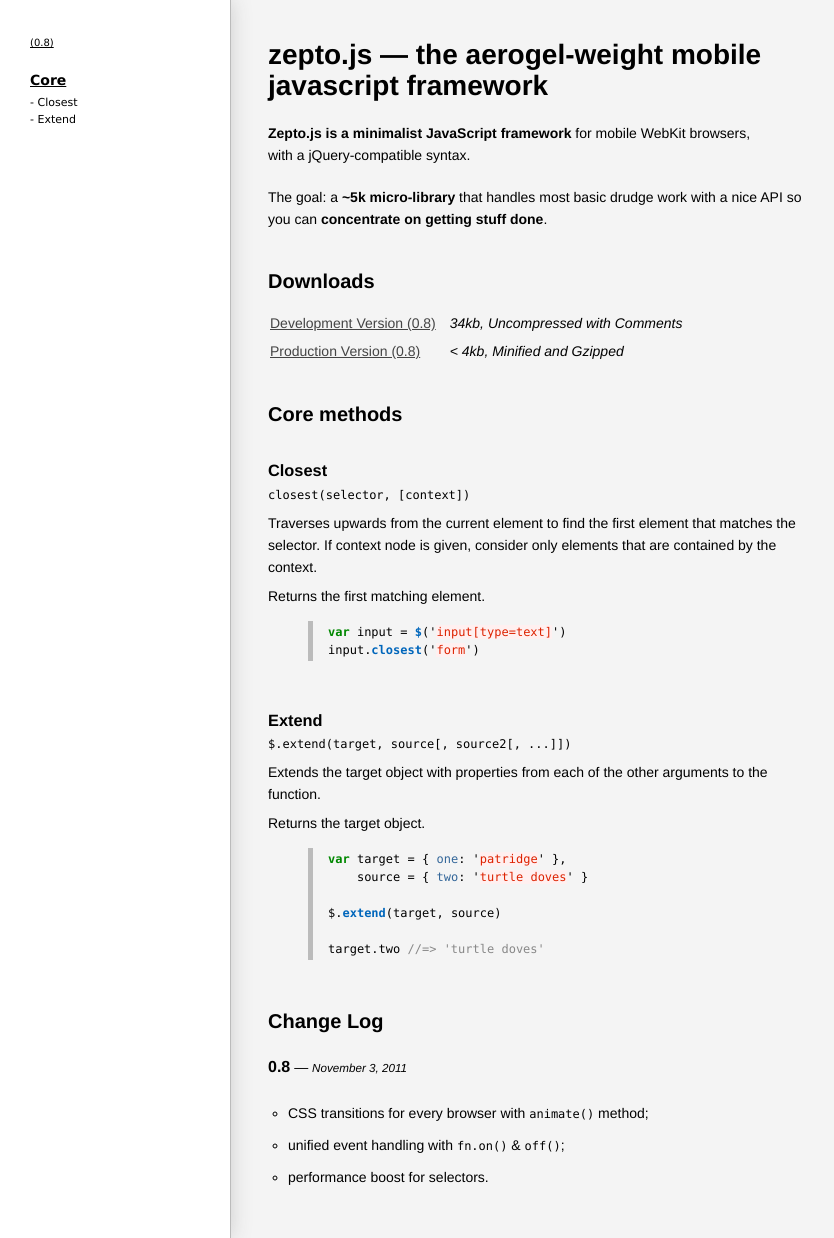
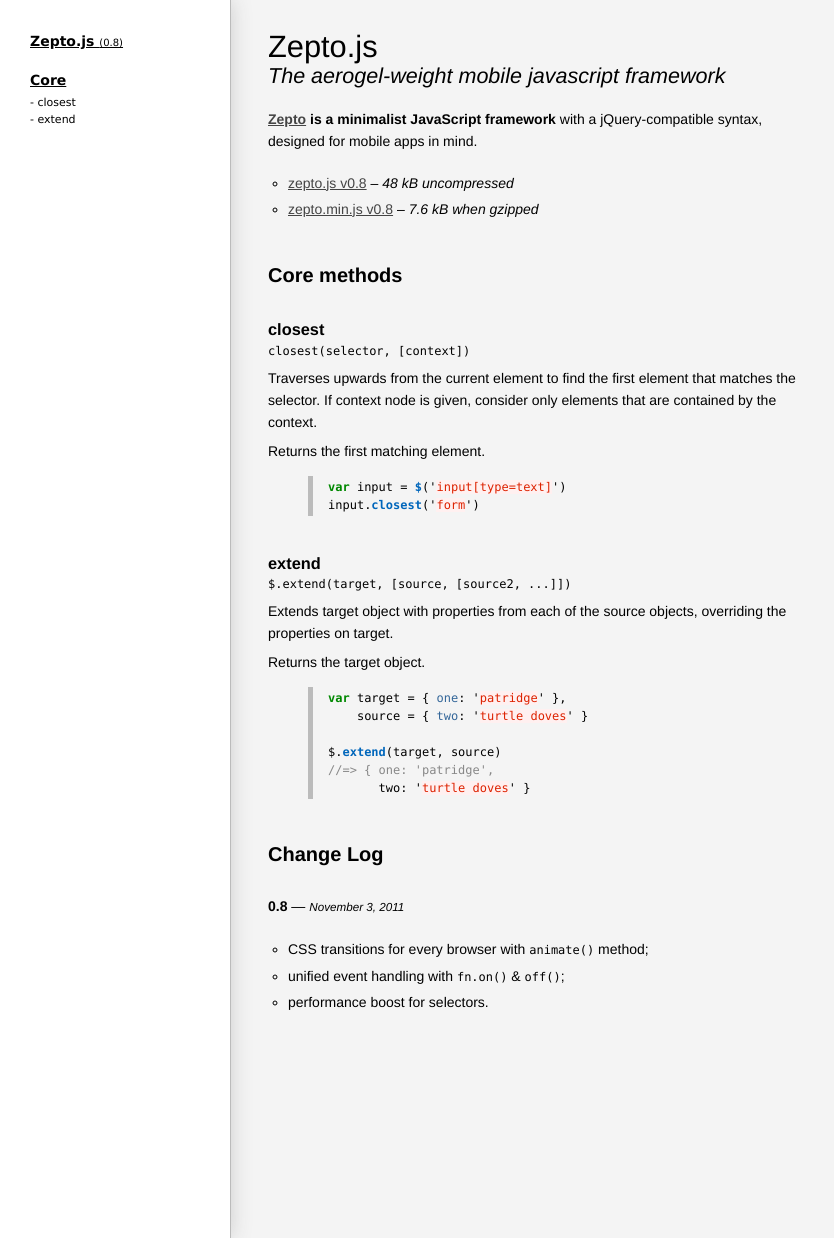
Before and after one commit to madrobby/zepto, a Jekyll site: the page built from index.html, in a window 1280 px wide and 1238 px high. Shown: the whole window, without its empty margins (0-834 px from the left). Built offline with Jekyll 4.4.1, drawn with Linux system fonts in a browser that asks for light colours; nearby versions of some CDN libraries; library files that are not in the unit come from our copies; Markdown is read by kramdown in place of the engine named in the settings.

Commit message:
prototyping: style tweaks

```diff
--- a/_includes/style.css
+++ b/_includes/style.css
@@ -1,15 +1,15 @@
-/* yanked from underscore.js */
+/* yanked from <http://underscorejs.org> */
 body {
   font-size: 14px;
   line-height: 22px;
   background: #f4f4f4;
   color: #000;
-  font-family: Helvetica Neue, Helvetica, Arial;
+  font-family: Helvetica Neue, Helvetica, Arial, sans-serif;
 }
 .interface {
   font-family: "Lucida Grande", "Lucida Sans Unicode", Helvetica, Arial, sans-serif !important;
 }
-div#sidebar {
+#sidebar {
   background: #fff;
   position: fixed;
   top: 0; left: 0; bottom: 0;
@@ -40,12 +40,12 @@ ul.toc_section {
   margin: 5px 0 0 0;
   padding-left: 0px;
   list-style-type: none;
-  font-family: Lucida Grande;
 }
 .toc_section li {
   cursor: pointer;
   margin: 0 0 3px 0;
 }
+.toc_section li:before { content: "- "; }
 .toc_section li a {
   text-decoration: none;
   color: black;
@@ -53,18 +53,17 @@ ul.toc_section {
 .toc_section li a:hover {
   text-decoration: underline;
 }
-div.container {
-  width: 550px;
-  margin: 40px 0 50px 260px;
+.container {
+  max-width: 550px;
+  margin: 30px 0 50px 260px;
 }
-div.warning {
+.warning {
   margin-top: 15px;
   font: bold 11px Arial;
   color: #770000;
 }
 p {
   margin: 20px 0;
-  width: 550px;
 }
 a, a:visited {
   color: #444;
@@ -73,57 +72,49 @@ a:active, a:hover {
   color: #000;
 }
 h1, h2, h3, h4, h5, h6 {
-  padding-top: 20px;
+  margin: 0;
+  padding-top: 1.5em;
   line-height: 1.1;
 }
 h1:first-child {
   margin-top: 0;
   padding-top: 0;
+  font-size: 2.2em;
+  font-weight: 200;
 }
-h2 {
-  font-size: 20px;
+h1:first-child span { display: none }
+h1:first-child small {
+  display: block;
+  font-size: .7em;
+  font-style: italic;
+  font-weight: 100;
 }
-b.header {
-  font-size: 16px;
-  line-height: 30px;
-}
-span.alias {
-  font-size: 14px;
-  font-style: italic;
-  margin-left: 20px;
-}
-table, tr, td {
-  margin: 0; padding: 0;
-}
-td {
-  padding: 2px 12px 2px 0;
-}
+h2 { font-size: 20px; padding-bottom: .5em }
 ul {
   list-style-type: circle;
   padding: 0 0 0 20px;
 }
-li {
-  width: 500px;
-  margin-bottom: 10px;
+li + li {
+  margin-top: .3em;
 }
 code, pre, tt {
   font: normal 12px/18px Monaco, Consolas, "Lucida Console", monospace;
 }
+pre { margin: 0 }
 tt {
   padding: 0px 3px;
   background: #fff;
   border: 1px solid #ddd;
   zoom: 1;
 }
-pre {
+
+article.method h3 { margin-bottom: .2em; }
+article.method p { margin: .5em 0 }
+article.method .highlight pre {
   font-size: 12px;
   padding: 2px 0 2px 15px;
   border-left: 5px solid #bbb;
-  margin: 0px 0 30px;
 }
-
-article.method h3 { margin-bottom: .2em }
-article.method p { margin: .5em 0 }
 
 /* syntax */
 .hll { background-color: #ffffcc }
--- a/_layouts/default.html
+++ b/_layouts/default.html
@@ -3,11 +3,14 @@
 <head>
   <meta charset="utf-8">
   <meta http-equiv="X-UA-Compatible" content="chrome=1">
-  <meta name="viewport" content="width=device-width; initial-scale=1.0"/>
+  <meta name="viewport" content="width=device-width, initial-scale=1.0"/>
   <!--[if lt IE 9]>
     <script src="http://html5shim.googlecode.com/svn/trunk/html5.js"></script>
   <![endif]-->
-  <title>{{ page.title | escape }}</title>
+  <title>{{ page.title | replace:'&nbsp;',' ' | escape }}</title>
+  {% if page.description %}
+  <meta name="description" content="{{ page.description | escape }}">
+  {% endif %}
   <style>{% include style.css %}</style>
 </head>
 <body>
--- a/index.html
+++ b/index.html
@@ -1,12 +1,14 @@
 ---
 title: Zepto.js
 layout: default
+description: >
+  The aerogel-weight mobile javascript framework
 ---
 
-<div id="sidebar" class="interface">
+<aside id="sidebar" class="interface">
 
   <a class="toc_title" href="#">
-    {{ title }} <span class="version">(0.8)</span>
+    {{ page.title }} <span class="version">(0.8)</span>
   </a>
 
   <a class="toc_title" href="#core">
@@ -14,49 +16,48 @@ layout: default
   </a>
   <ul class="toc_section">
     {% for post in site.categories.core reversed %}
-    <li>- <a href="#{{ post.slug }}">{{ post.title }}</a></li>
+    <li><a href="#{{ post.title }}">{{ post.title }}</a></li>
     {% endfor %}
   </ul>
 
-</div>
+</aside>
 
 <div class="container">
 
+  <header>
   <h1>
-    zepto.js — the aerogel-weight mobile javascript framework
+    {{ page.title }}
+    <span>–</span>
+    <small>{{ page.description }}</small>
   </h1>
 
   <p>
-    <b>Zepto.js is a minimalist JavaScript framework</b> for mobile WebKit
-    browsers, with&nbsp;a&nbsp;jQuery-compatible syntax.
+    <b><a href="https://github.com/madrobby/zepto">Zepto</a>
+    is a minimalist JavaScript framework</b>
+    with&nbsp;a&nbsp;jQuery-compatible syntax,
+    designed for mobile apps in mind.
   </p>
+  </header>
 
-  <p>
-    The goal: a <b>~5k micro-library</b> that handles most basic drudge work
-    with a nice API so you can <b>concentrate on getting stuff done</b>.
-  </p>
+  <ul>
+    <li>
+      <a href="zepto.js">zepto.js v0.8</a>
+      – <i>48 kB uncompressed</i>
+    </li>
+    <li>
+      <a href="zepto.min.js">zepto.min.js v0.8</a>
+      – <i>7.6 kB when gzipped</i>
+    </li>
+  </ul>
 
-  <h2>Downloads</h2>
-
-  <table>
-    <tr>
-      <td><a href="zepto.js">Development Version (0.8)</a></td>
-      <td><i>34kb, Uncompressed with Comments</i></td>
-    </tr>
-    <tr>
-      <td><a href="zepto.min.js">Production Version (0.8)</a></td>
-      <td><i>&lt; 4kb, Minified and Gzipped</i></td>
-    </tr>
-  </table>
-
-  <div id="documentation">
+  <section id=documentation>
 
     <h2 id="core">Core methods</h2>
 
     {% for post in site.categories.core reversed %}
-    <article class=method id="{{post.slug }}">
+    <article class=method id="{{post.title }}">
       <h3>{{ post.title }}</h3>
-      <code>{{ post.signature }}</code>
+      <pre class=signature><code>{{ post.signature | escape }}</code></pre>
       {{ post.content }}
     </article>
     {% endfor %}
@@ -72,6 +73,8 @@ layout: default
       </ul>
     </p>
 
-  </div>
+  </section>
 
 </div>
+
+<script src="zepto.js"></script>
```
Also changed, not shown: core/_posts/1900-01-01-closest.md (+1 -0 lines), core/_posts/1900-01-01-extend.md (+6 -5 lines).
